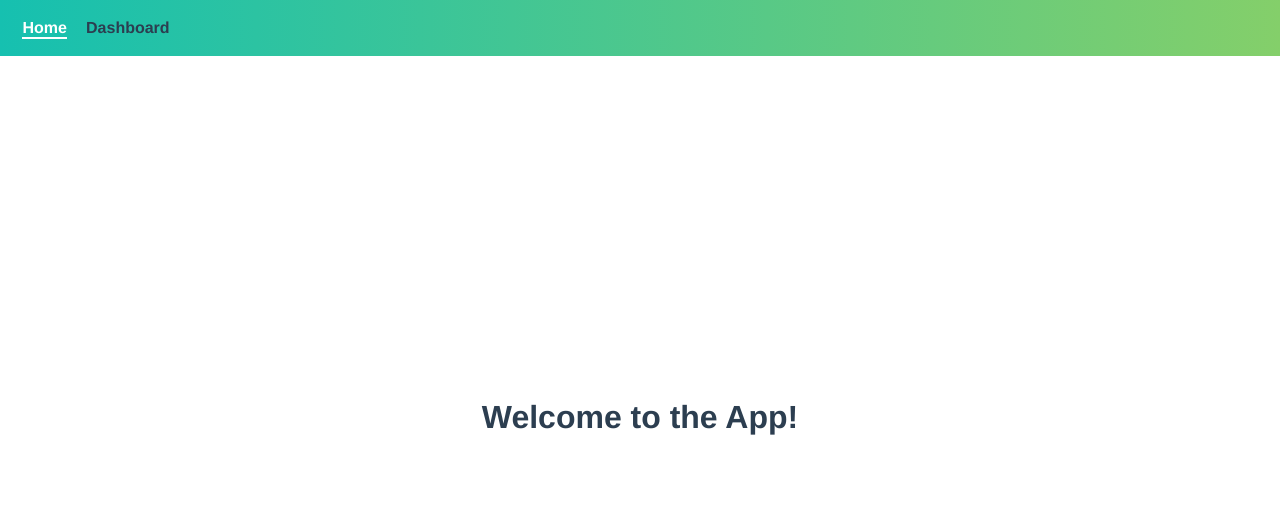
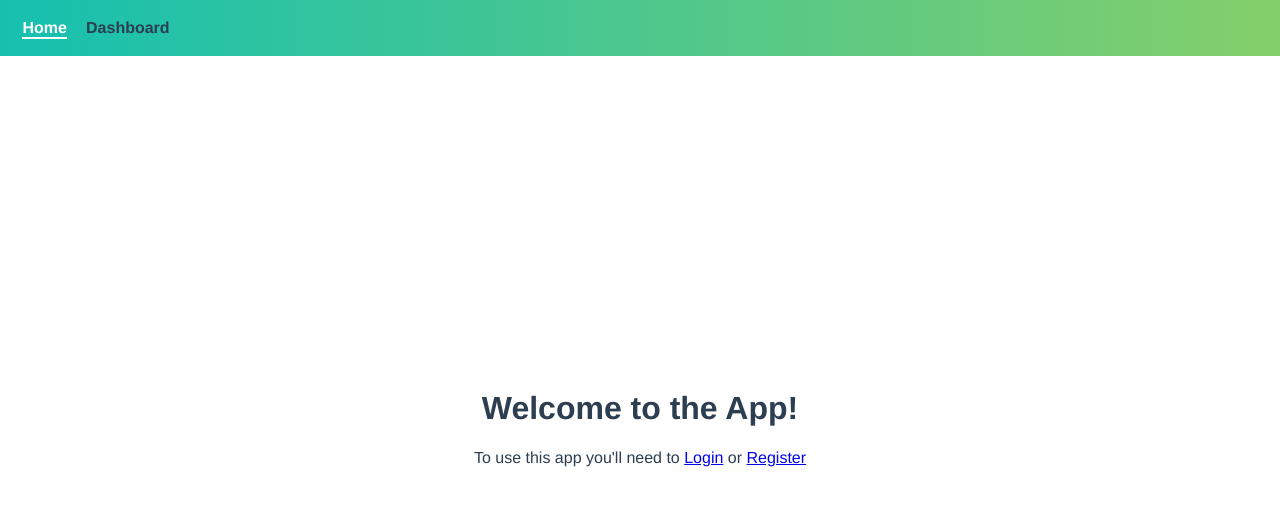
Before and after one commit to Bek85/token-based-auth-vue, a Vue app: page / in a window 1280 px wide. Shown: the top 506 px of the page. Built offline with nearby package versions, Linux system fonts and the light colour scheme.

Commit message:
create login and register router links

```diff
--- a/src/views/Home.vue
+++ b/src/views/Home.vue
@@ -1,6 +1,12 @@
 <template>
   <div class="home">
     <h1>Welcome to the App!</h1>
+    <div>
+      To use this app you'll need to
+      <router-link to="/login">Login</router-link>
+      or
+      <router-link to="/register">Register</router-link>
+    </div>
   </div>
 </template>
 
```
